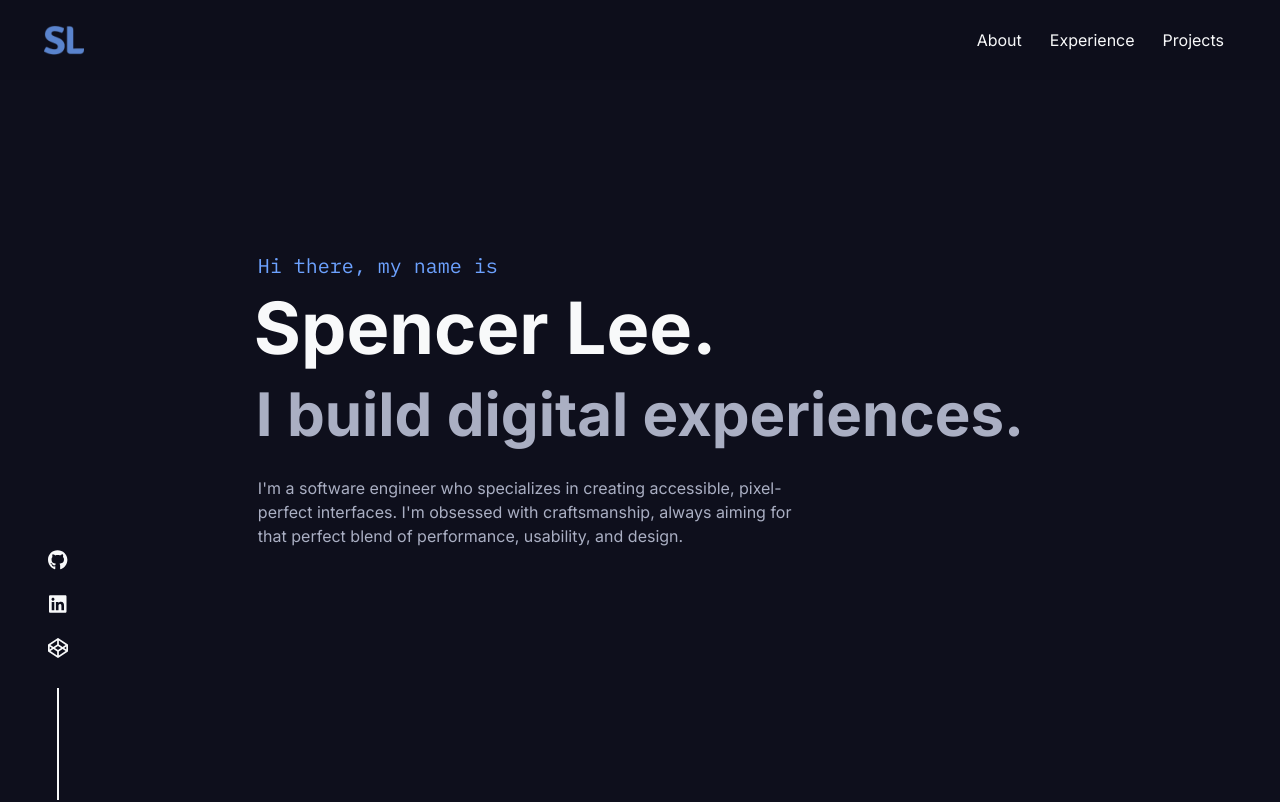
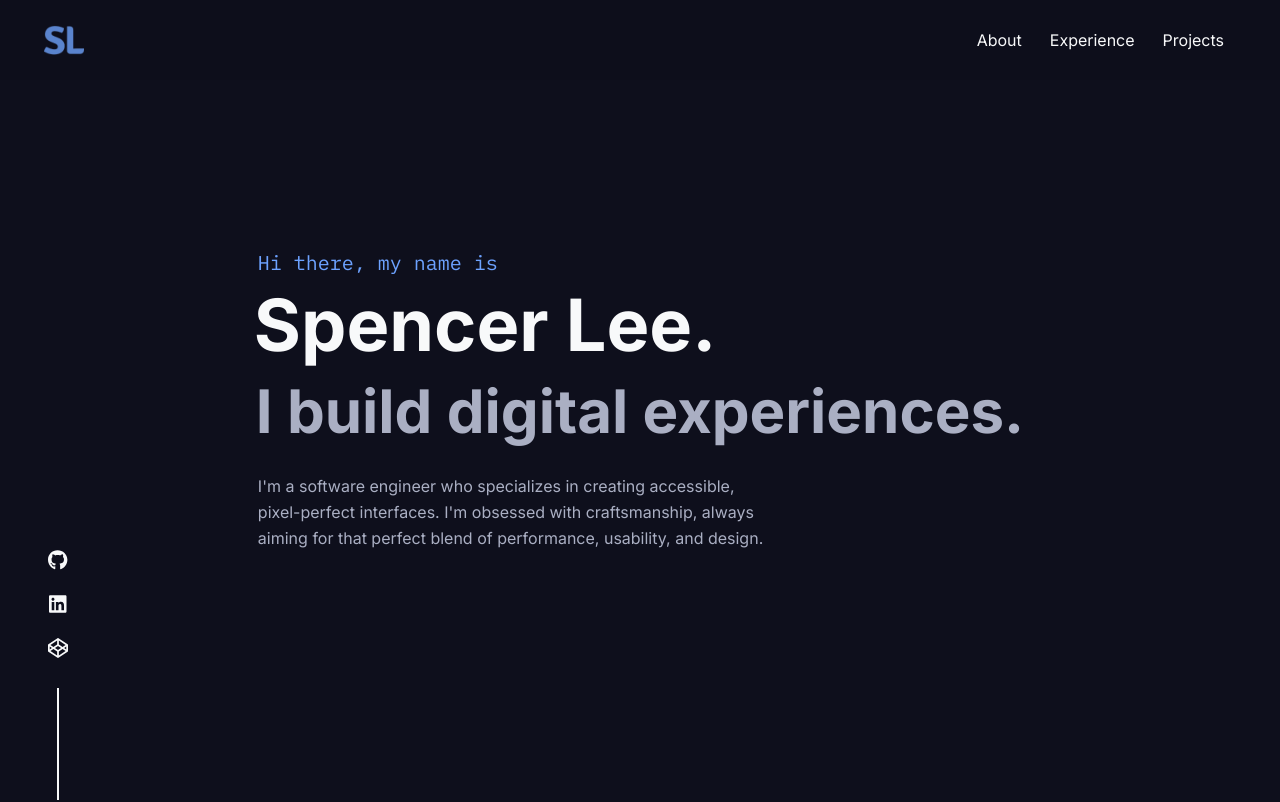
Before and after one commit to Spencer-J-Lee/portfolio-website-v1, a Next.js app: page / in a window 1280 px wide. Shown: the top 802 px of the page. Built offline with nearby package versions, Linux system fonts and the light colour scheme.

Commit message:
Minor hero styling changes

```diff
--- a/src/components/Hero.tsx
+++ b/src/components/Hero.tsx
@@ -12,7 +12,7 @@ export const Hero = () => {
         <h3 className="text-muted mt-5 text-6xl font-bold">
           I build digital experiences.
         </h3>
-        <p className="text-muted ml-0.5 mt-8 max-w-[540px]">
+        <p className="text-muted ml-0.5 mt-8 max-w-[510px] leading-relaxed">
           I'm a software engineer who specializes in creating accessible,
           pixel-perfect interfaces. I'm obsessed with craftsmanship, always
           aiming for that perfect blend of performance, usability, and design.
```
